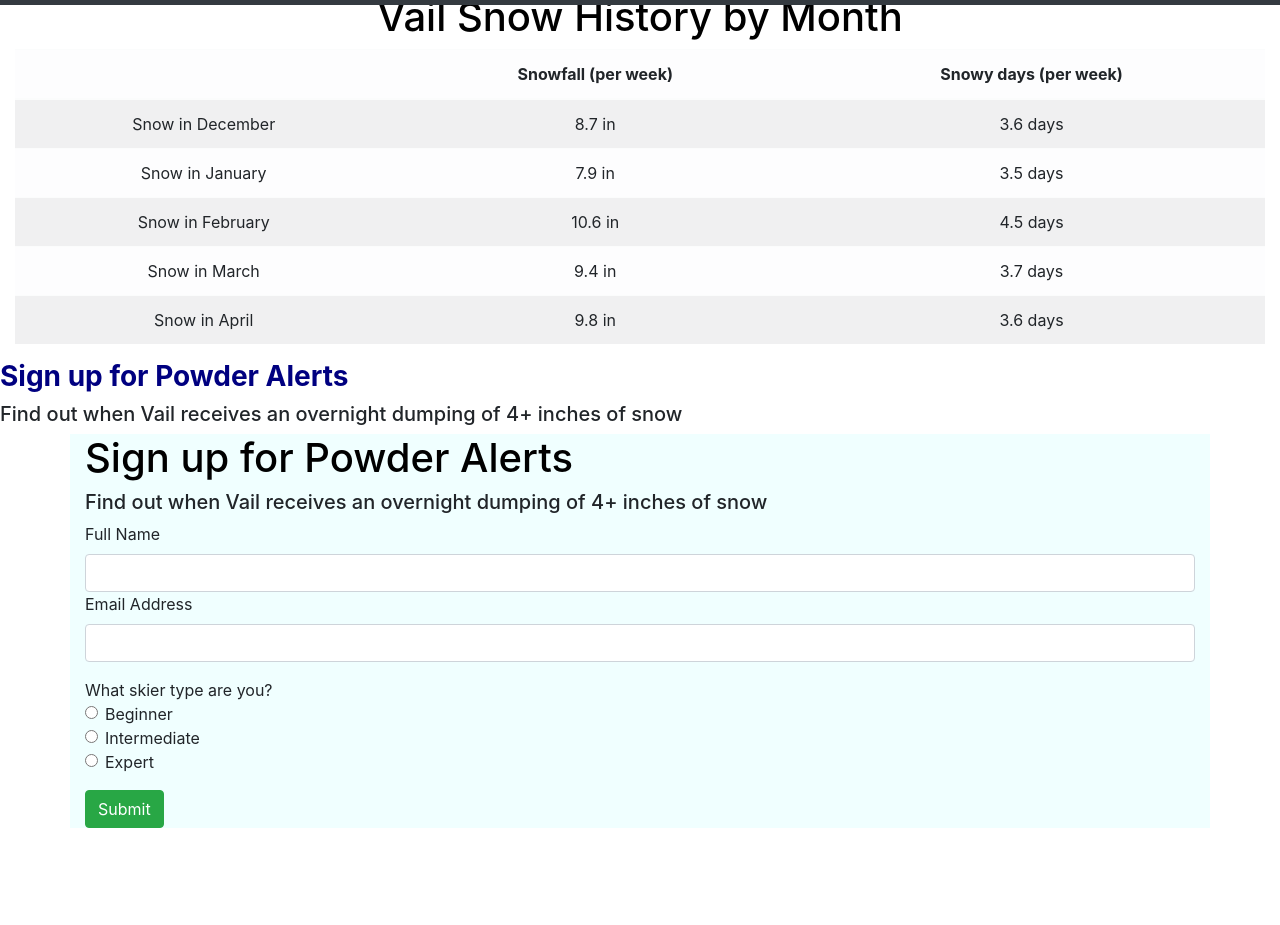
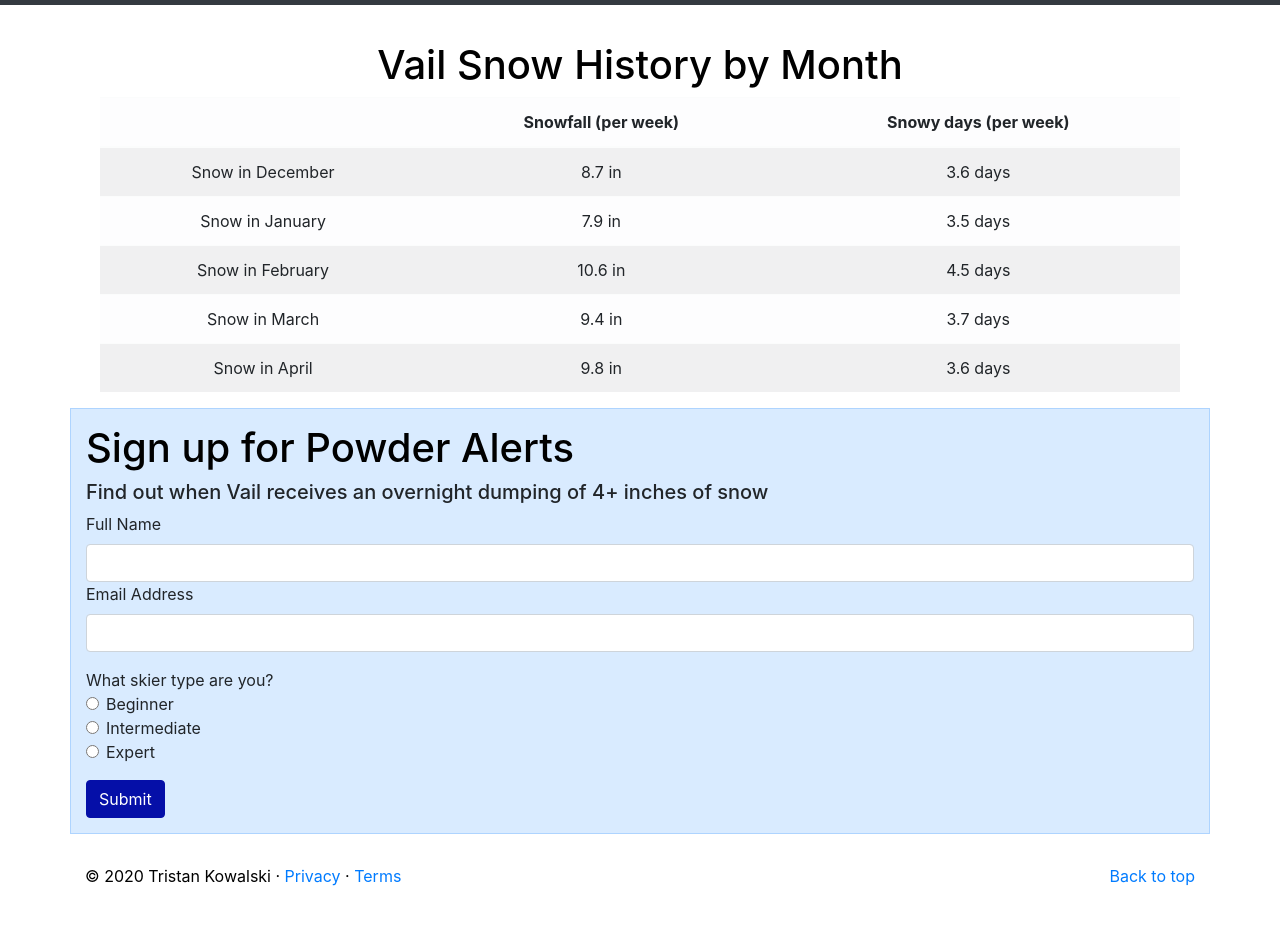
Before and after one commit to tkowalski20/tkowalski20.github.io, a plain HTML site: page weather.html in a window 1280 px wide. Shown: the part 55-980 px from the top of the page. Before the commit the page ends 883 px from the top, so only its background shows below. Drawn offline with nearby package versions, Linux system fonts and the light colour scheme.

Commit message:
1-25 Updates

```diff
--- a/styles.css
+++ b/styles.css
@@ -8,6 +8,7 @@
 }
 
 
+/* Override text color on Carousel */
 h1, .display-4 {
     color: black;
 }
@@ -16,7 +17,17 @@
     color: black;
 }
 
+/* Override themed container for sign-up form */
+.themed-container {
+    padding: 15px;
+    margin-bottom: 30px;
+    background-color: rgba(0, 123, 255, .15);
+    border: 1px solid rgba(0, 123, 255, .2);
+  }
 
-.container {
-    background-color: azure;
+/* Override Success Button color */
+.btn-success {
+    color: #fff;
+    background-color: #050fa8;
+    border-color: #050fa8;
 }
--- a/weather.html
+++ b/weather.html
@@ -15,7 +15,7 @@
 
     <title>Vail Weather</title>
   </head>
-  <body>
+  <body class="py-4">
     <header>
         <nav class="navbar navbar-expand-md navbar-dark fixed-top bg-dark">
             <a class="navbar-brand" href="index.html">
@@ -43,9 +43,10 @@
     </div>
 
     <!-- Table of Historical Weather -->
-    <div class="col text-center">
+  <div class="container">
+    <div class="col-12 text-center">
       <table class="table table-striped table-light table-hover">
-        <h1>
+        <h1 class="mt-4">
           Vail Snow History by Month
         </h1>
         <thead>
@@ -82,17 +83,11 @@
         </tr>
       </table>
     </div>
+  </div>
 
-    <!-- Form to sign up for Powder Alerts -->
-    <div>
-      <h3>Sign up for Powder Alerts</h3>
-    </div>
 
-    <div>
-      <h5>Find out when Vail receives an overnight dumping of 4+ inches of snow</h5>
-    </div>
-
-    <div class="container">
+  <!-- Powder alert sign-up form -->
+    <div class="container themed-container">
       <div class="row">
         <div class="col-sm-12">
           <h1 class="section-title">Sign up for Powder Alerts</h1>
@@ -143,6 +138,12 @@
       </div>
     </div>
 
+    <!-- FOOTER -->
+    <footer class="container mt-4">
+      <p class="float-right"><a href="#">Back to top</a></p>
+      <p>© 2020 Tristan Kowalski · <a href="#">Privacy</a> · <a href="#">Terms</a></p>
+    </footer>
+
 
     <!-- Optional JavaScript -->
     <!-- jQuery first, then Popper.js, then Bootstrap JS -->
```
Also changed, not shown: index.html (+1 -1 lines), terrain.html (+31 -3 lines).
